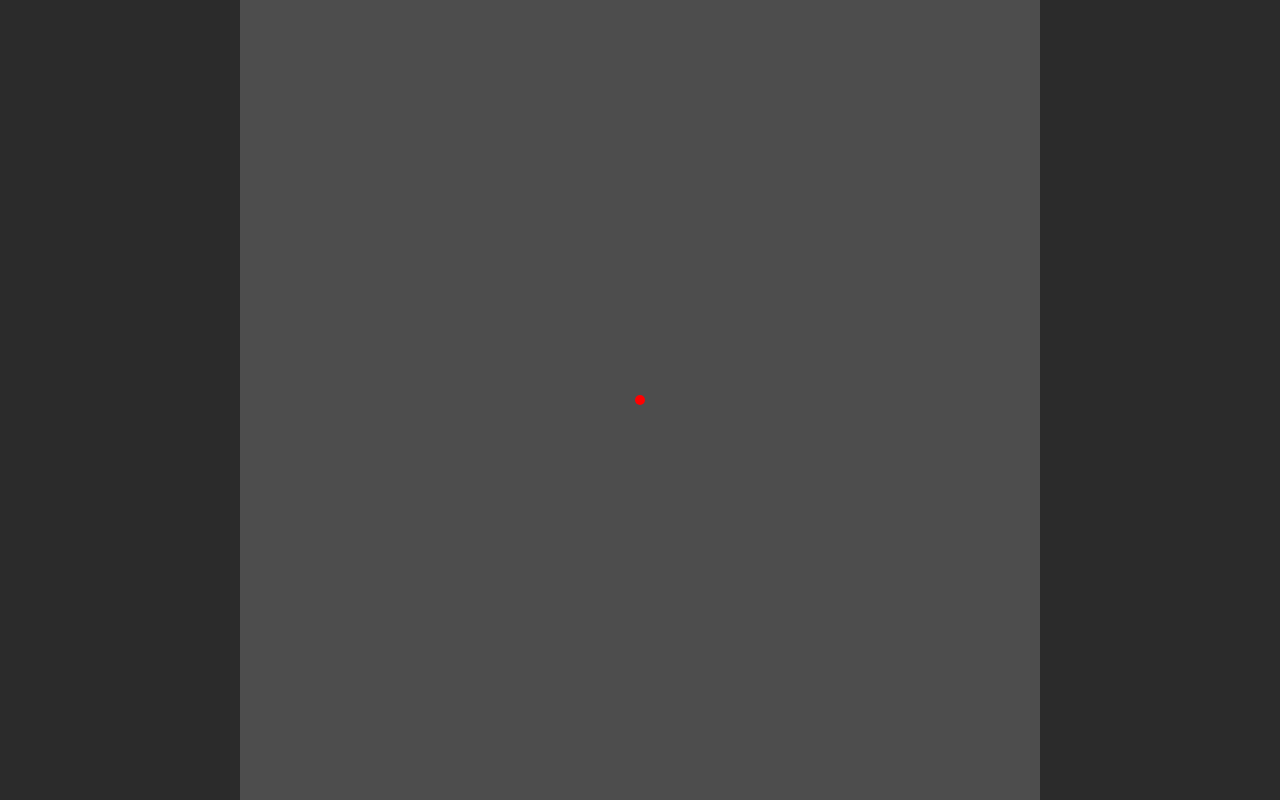
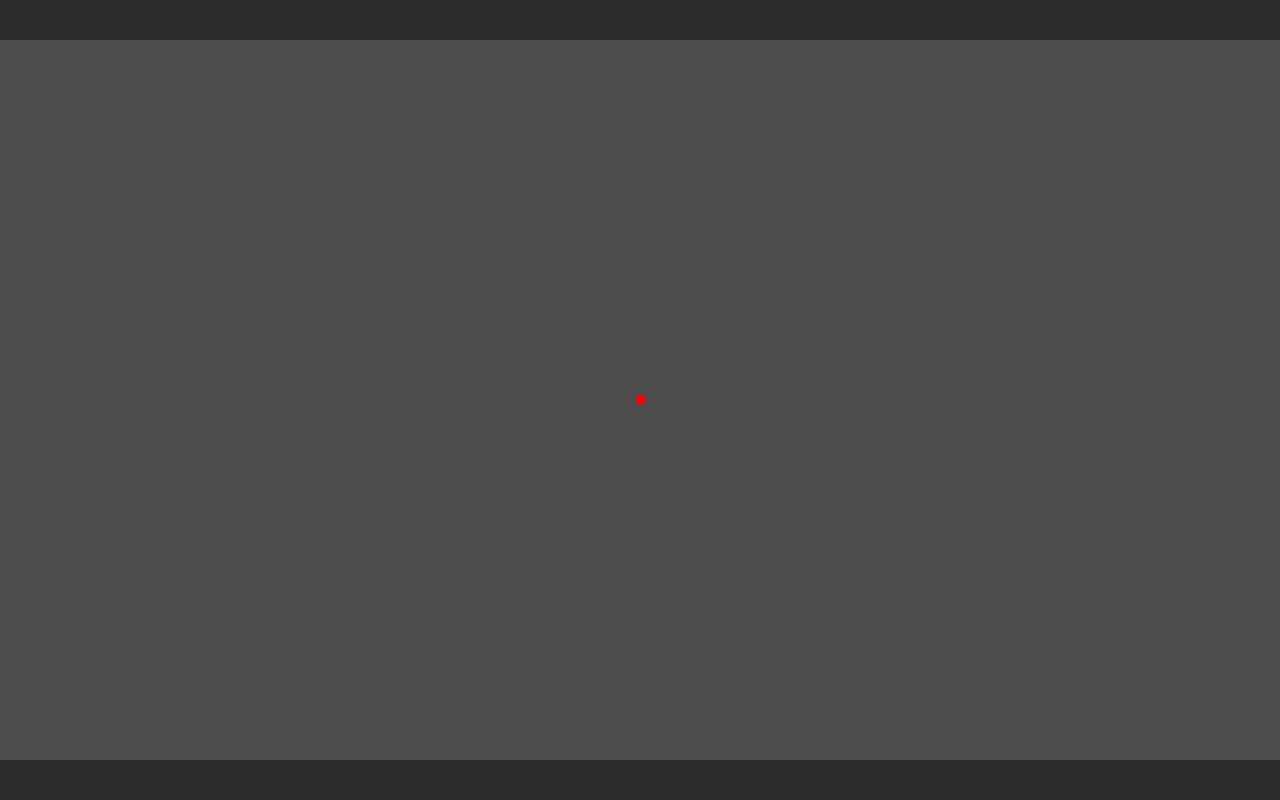
Before and after one commit to dereckmezquita/ts-bouncy-balls, a website built with webpack: page src/index.html in a window 1280 px wide. Built offline with nearby package versions, Linux system fonts and the light colour scheme.

Commit message:
Canvas dims fix.

```diff
--- a/src/index.html
+++ b/src/index.html
@@ -8,7 +8,7 @@
 </head>
 <body>
     <div class="main">
-        <canvas id="canvas" width="800" height="800"></canvas>
+        <canvas id="canvas" width="1280" height="720"></canvas>
     </div>
 </body>
 </html>
--- a/src/ts/index.ts
+++ b/src/ts/index.ts
@@ -74,7 +74,7 @@ function animate() {
     requestAnimationFrame(animate);
 
     // clear the screen to draw again every frame
-    ctx.clearRect(0, 0, 800, 800);
+    ctx.clearRect(0, 0, canvasDims.width, canvasDims.height);
     // draw a marker centre screen to canvasDims
     drawBall(ctx, new Ball(canvasDims.width / 2, canvasDims.height / 2, ballParams.radius));
 
```
